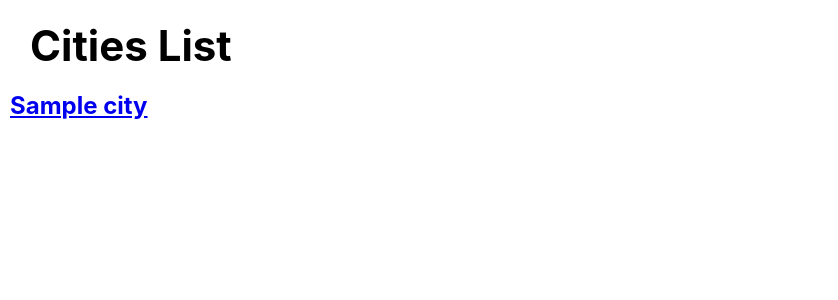
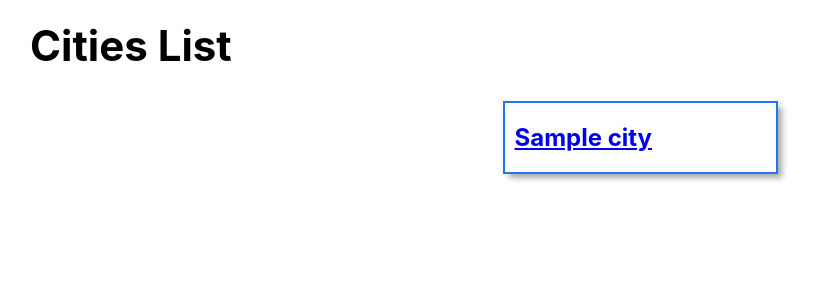
Before and after one commit to dorkykenny/journeypal, a Django app: page /cities/ in a window 1280 px wide. Shown: the part 54-354 px from the top of the page, without its empty margins (0-838 px from the left). Run offline with Django 5.2, Linux system fonts and the light colour scheme; a user stored in the database is signed in; tables that the repository leaves empty hold one stand-in row (values such as "Sample post").

Commit message:
styles: cities index

```diff
--- /dev/null
+++ b/my_app/static/css/cities/city-index.css
@@ -0,0 +1,39 @@
+
+.card-container {
+    padding: 0 30px;
+    display: flex;
+    justify-content: center;
+    flex-wrap: wrap;
+}
+
+.card {
+    width: 275px;
+    margin: 10px;
+    border: var(--borders);
+    box-shadow: var(--card-box-shadow);
+}
+
+.card-content {
+    padding: 10px;
+    width: 100%;
+}
+
+.usr-img {
+    width: 100%;
+    border-radius: var(--card-border-radius);
+}
+
+.card > a {
+    text-decoration: none;
+    color: var(--text-color);
+}
+
+.card h2 {
+    margin: 10px 0;
+    font-size: var(--font-xl);
+}
+
+.card p {
+    margin: 5px 0;
+    font-size: var(--font-reg);
+}
--- a/my_app/templates/cities/index.html
+++ b/my_app/templates/cities/index.html
@@ -1,5 +1,9 @@
 {% extends 'base.html' %}
-
+{% load static %}
+{% block head %}
+<link rel="stylesheet" href="{% static 'css/base.css' %}"/>
+<link rel="stylesheet" href="{% static 'css/cities/city-index.css' %}"/>
+{% endblock %}
 {% block content %}
 
 <section class="page-header">
```
